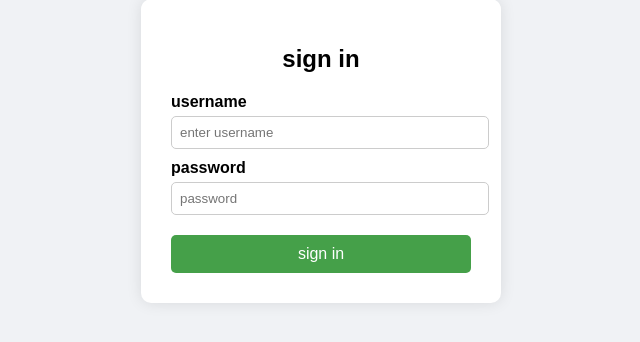
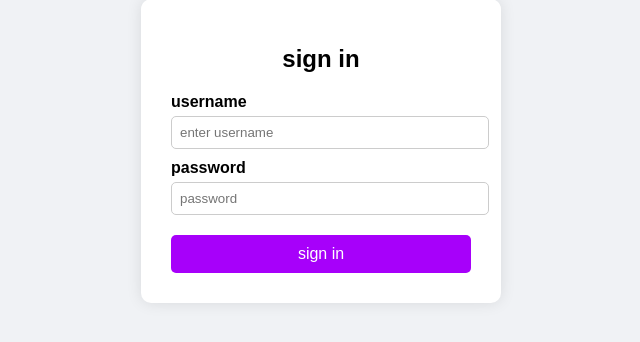
Before and after one commit to insannnn/hello, a Django app: page /signin in a window 1280 px wide, with the pointer over the restyled element. Shown: the part 249-591 px from the top of the page, without its empty margins (319-959 px from the left). Run offline with Django 5.2, Linux system fonts and the light colour scheme.

Commit message:
update button hover color in signin form become lilac

```diff
--- a/ais_project/templates/authentication/signin.html
+++ b/ais_project/templates/authentication/signin.html
@@ -58,7 +58,7 @@
     }
 
     button:hover {
-        background: #45a049;
+        background: #a700fa;
     }
 
     .messages {
```
